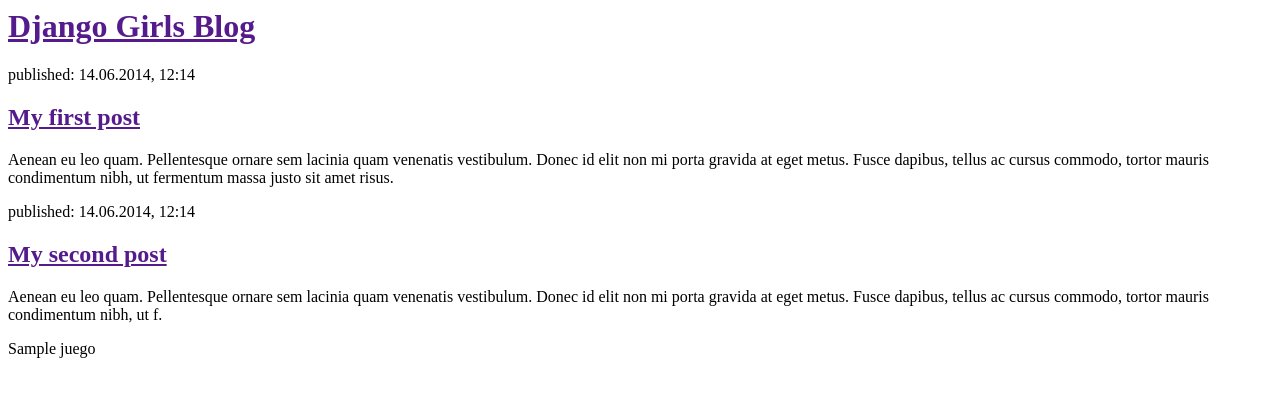
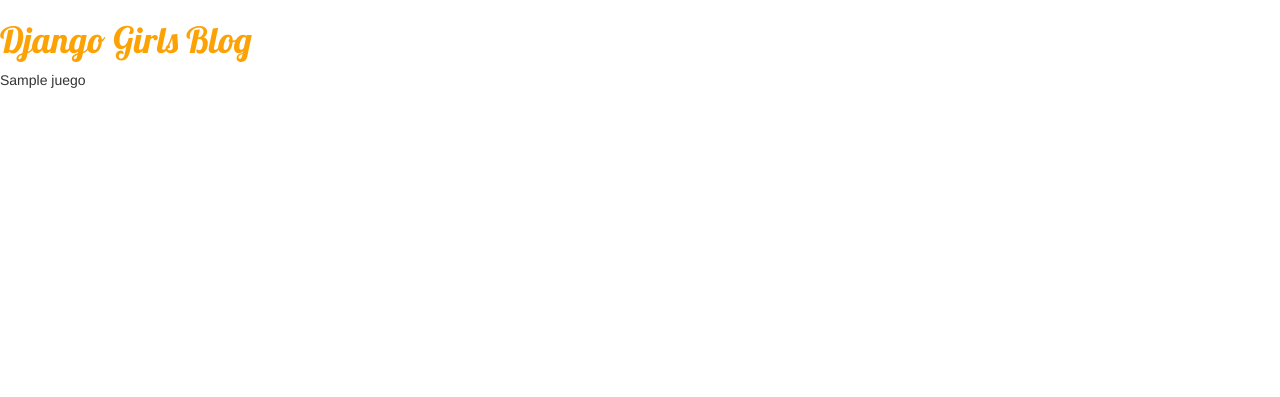
Before and after one commit to matiasmoya98/steam-pobre, a Django app: page / in a window 1280 px wide. Shown: the top 397 px of the page. Run offline with Django 3.2, Linux system fonts and the light colour scheme; tables that the repository leaves empty hold one stand-in row (values such as "Sample post"); some libraries are stand-ins or nearby versions.

Commit message:
segunda prueba  html

```diff
--- /dev/null
+++ b/steam/migrations/static/css/blog.css
@@ -0,0 +1,4 @@
+h1 a {
+        color: #FCA205;
+        font-family: 'Lobster';
+    }
--- a/steam/templates/steam/juego_list.html
+++ b/steam/templates/steam/juego_list.html
@@ -1,29 +1,22 @@
+{% load staticfiles %}
     <html>
-        <html>
         <head>
             <title>Django Girls blog</title>
+            <link href="https://fonts.googleapis.com/css?family=Lobster&subset=latin,latin-ext" rel="stylesheet" type="text/css">
+            <link rel="stylesheet" href="//maxcdn.bootstrapcdn.com/bootstrap/3.2.0/css/bootstrap.min.css">
+            <link rel="stylesheet" href="//maxcdn.bootstrapcdn.com/bootstrap/3.2.0/css/bootstrap-theme.min.css">
+            <link rel="stylesheet" href="{% static 'css/blog.css' %}">
         </head>
         <body>
             <div>
-                <h1><a href="">Django Girls Blog</a></h1>
+                <h1><a href="/">Django Girls Blog</a></h1>
             </div>
 
-            <div>
-                <p>published: 14.06.2014, 12:14</p>
-                <h2><a href="">My first post</a></h2>
-                <p>Aenean eu leo quam. Pellentesque ornare sem lacinia quam venenatis vestibulum. Donec id elit non mi porta gravida at eget metus. Fusce dapibus, tellus ac cursus commodo, tortor mauris condimentum nibh, ut fermentum massa justo sit amet risus.</p>
-            </div>
+            {% for juego in juegos %}
+                <div>
+                    <p>{{ juego }}</p>
 
-            <div>
-                <p>published: 14.06.2014, 12:14</p>
-                <h2><a href="">My second post</a></h2>
-                <p>Aenean eu leo quam. Pellentesque ornare sem lacinia quam venenatis vestibulum. Donec id elit non mi porta gravida at eget metus. Fusce dapibus, tellus ac cursus commodo, tortor mauris condimentum nibh, ut f.</p>
-            </div>
+                </div>
+            {% endfor %}
         </body>
     </html>
-
-    {% for juego in juegos %}
-        {{ juego }}
-    {% endfor %}
-
-    </html>
```
